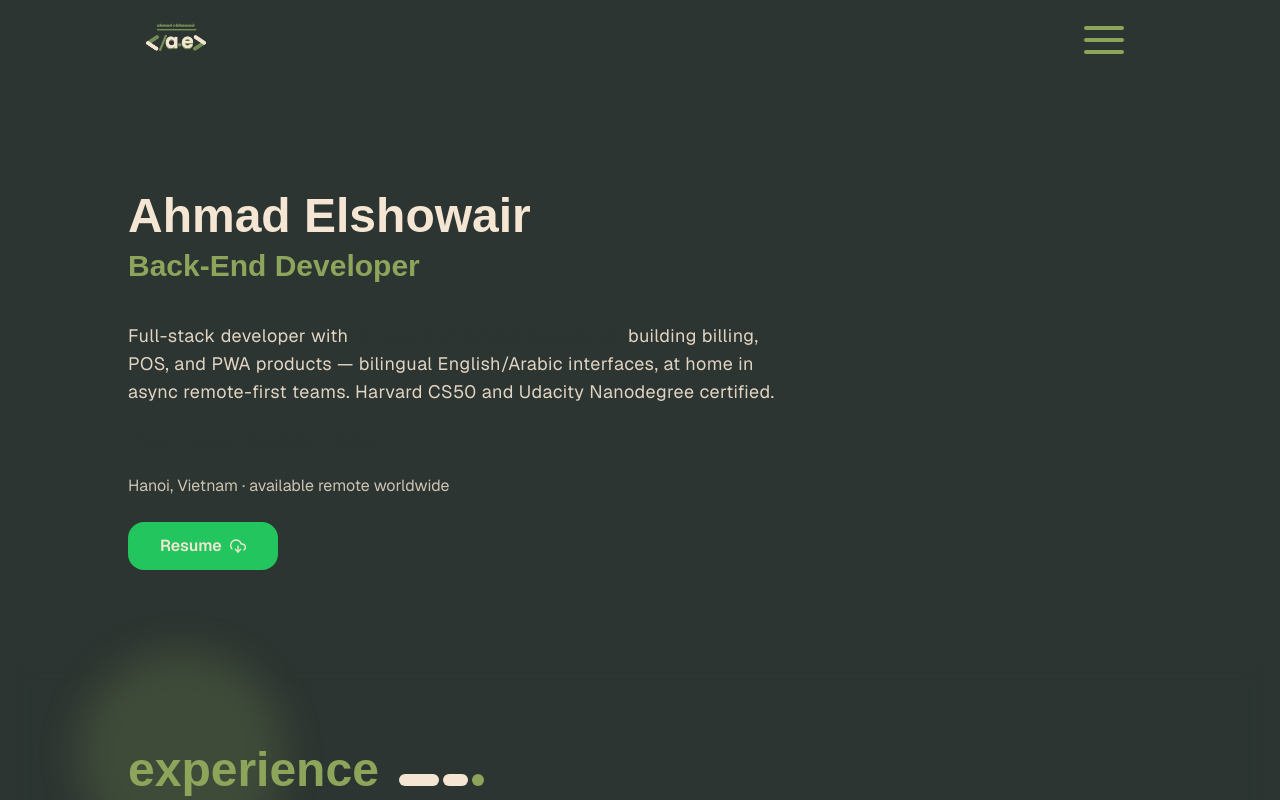
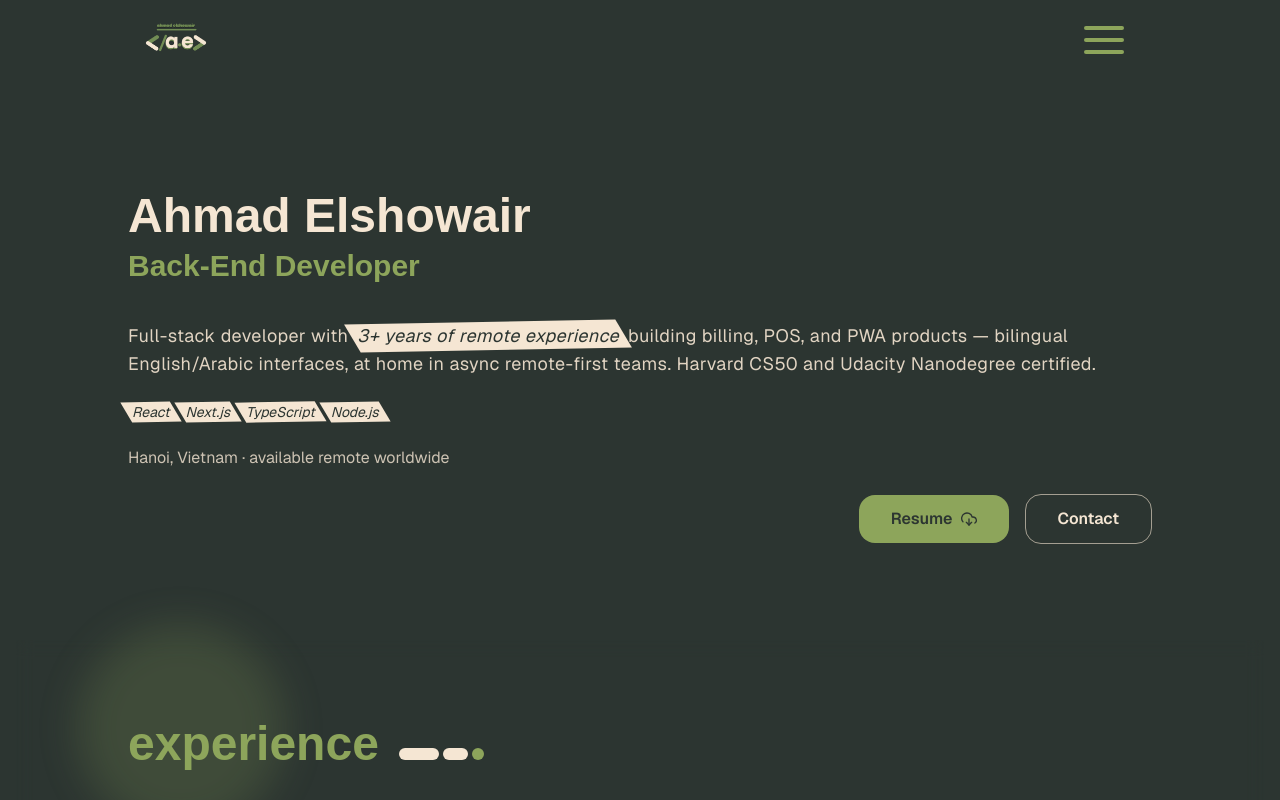
Before and after one commit to ahmad-elshowair/my-portfolio, a Next.js app: page / in a window 1280 px wide. Shown: the top 800 px of the page. Built offline with nearby package versions, Linux system fonts and the light colour scheme; a web font is replaced by a local one.

Commit message:
style(hero): right-align CTAs, expand description, and fix text highlights
- Add isolation to .zigzag-border to restore highlight visibility.
- Make description paragraph full width and right-align CTA buttons.

```diff
--- a/src/app/globals.css
+++ b/src/app/globals.css
@@ -72,6 +72,7 @@ body {
   .zigzag-border {
     position: relative;
     display: inline-block;
+    isolation: isolate;
     font-style: italic;
     color: #2c3531;
   }
--- a/src/app/page.tsx
+++ b/src/app/page.tsx
@@ -6,7 +6,7 @@ import { geistSans, inika } from "@/lib/fonts";
 
 export default function Home() {
   return (
-    <main className="flex flex-col bg-bgGreen p-4">
+    <main className="flex flex-col overflow-x-clip bg-bgGreen p-4">
       <section
         id="me"
         className={`relative mx-auto flex w-full max-w-5xl flex-col gap-8 py-16 md:py-24 ${inika.className}`}
@@ -31,7 +31,7 @@ export default function Home() {
         </h1>
 
         <div className={`flex flex-col gap-6 ${geistSans.className}`}>
-          <p className="max-w-2xl text-sm tracking-wide text-beige/90 md:text-base lg:text-lg">
+          <p className="w-full text-sm tracking-wide text-beige/90 md:text-base lg:text-lg">
             Full-stack developer with{" "}
             <span className="zigzag-border px-1">
               3+ years of remote experience
@@ -51,15 +51,23 @@ export default function Home() {
             Hanoi, Vietnam · available remote worldwide
           </p>
 
+          <div className="flex flex-wrap items-center justify-end gap-4">
             <a
               href="/files/ahmad_elshowair_resume.pdf"
               target="_blank"
               rel="noopener noreferrer"
-            className="flex w-fit items-center gap-2 rounded-2xl bg-green-500 px-8 py-3 font-semibold text-beige transition-all duration-300 ease-in-out hover:scale-90 hover:bg-green-600 hover:text-bgGreen"
+              className="flex items-center gap-2 rounded-2xl bg-mainGreen px-8 py-3 font-semibold text-bgGreen transition-all duration-200 ease-in-out hover:brightness-95"
             >
               Resume
               <FiDownloadCloud aria-hidden="true" />
             </a>
+            <a
+              href="mailto:ahmad-elshowair.dev@outlook.com"
+              className="flex items-center gap-2 rounded-2xl border border-beige/60 px-8 py-3 font-semibold text-beige transition-all duration-200 ease-in-out hover:bg-beige/10"
+            >
+              Contact
+            </a>
+          </div>
         </div>
       </section>
       <Experience />
```
Lines whose indentation alone changed are shown as unchanged.
